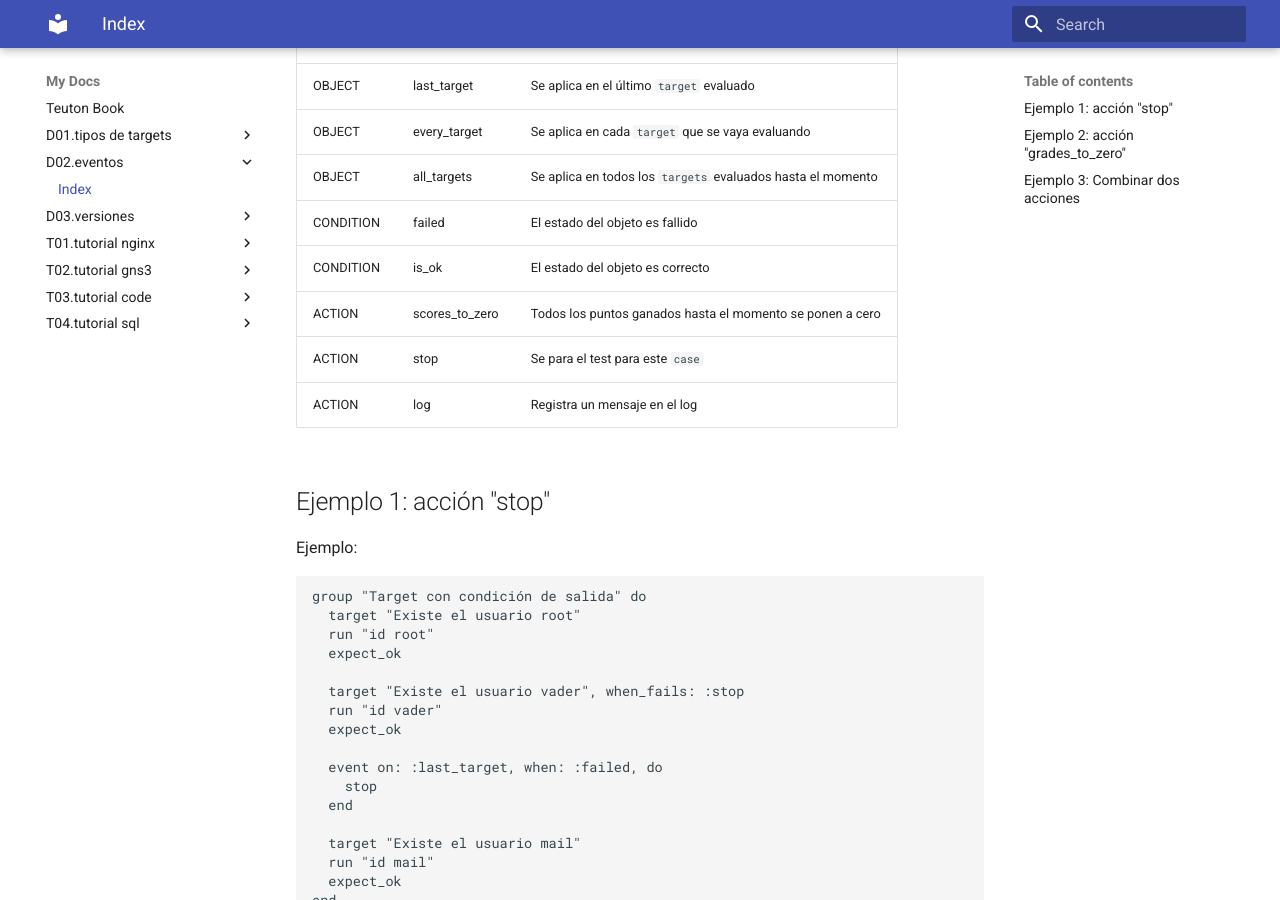
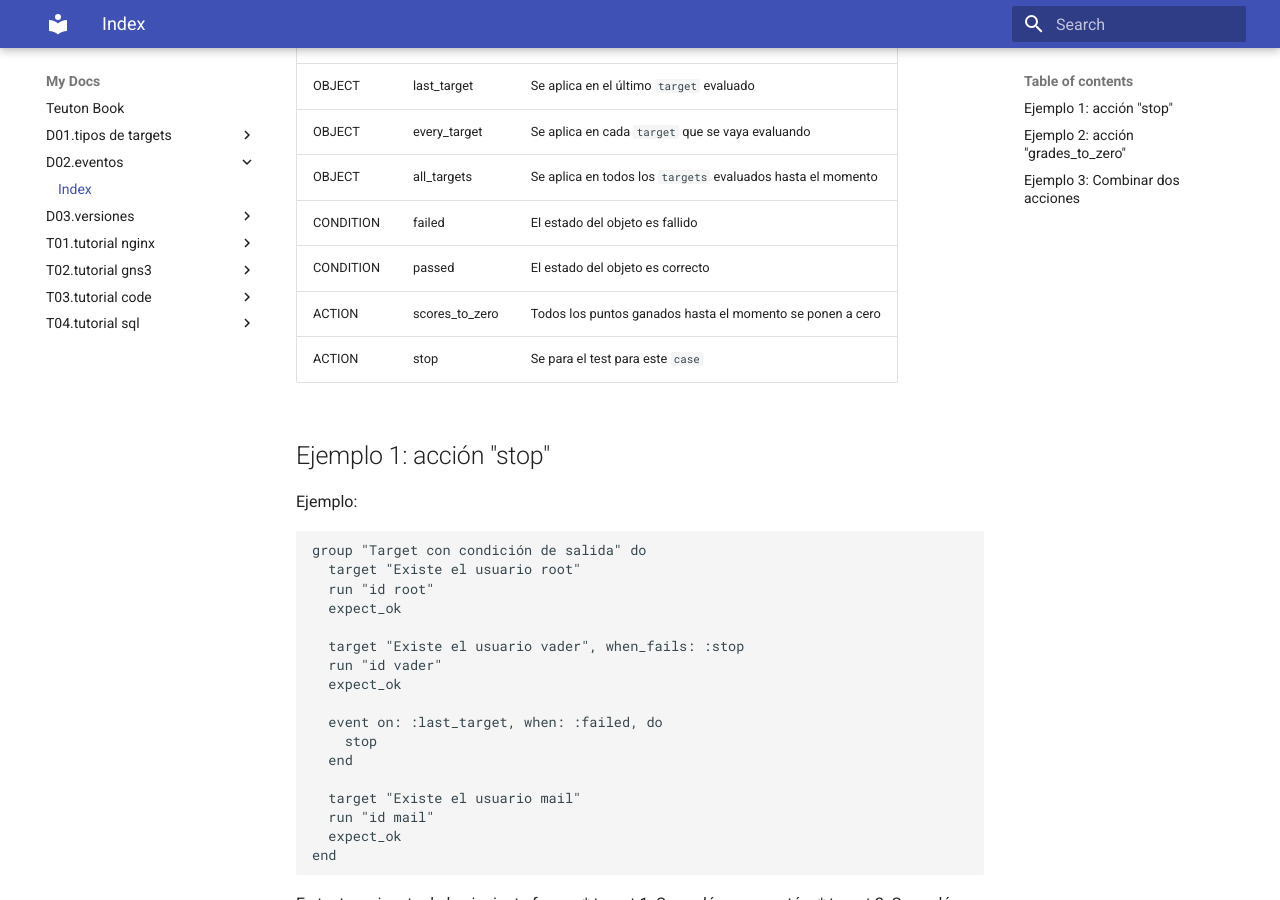
Before and after one commit to dvarrui/teuton-book, an MkDocs documentation site: the page built from docs/d02.eventos/index.md, in a window 1280 px wide and 900 px high, scrolled down 600 px. Built offline with MkDocs 1.6.1 and Material for MkDocs 9.7.7, drawn with Linux system fonts in a browser that asks for light colours.

Commit message:
update events

```diff
--- a/docs/d02.eventos/index.md
+++ b/docs/d02.eventos/index.md
@@ -26,10 +26,9 @@ En una primera versión tendremos los siguientes:
 | OBJECT    | every_target   | Se aplica en cada `target` que se vaya evaluando |
 | OBJECT    | all_targets    | Se aplica en todos los `targets` evaluados hasta el momento |
 | CONDITION | failed         | El estado del objeto es fallido              |
-| CONDITION | is_ok          | El estado del objeto es correcto             |
+| CONDITION | passed         | El estado del objeto es correcto             |
 | ACTION    | scores_to_zero | Todos los puntos ganados hasta el momento se ponen a cero |
 | ACTION    | stop           | Se para el test para este `case`             |
-| ACTION    | log            | Registra un mensaje en el log                |
 
 ## Ejemplo 1: acción "stop"
 
```
